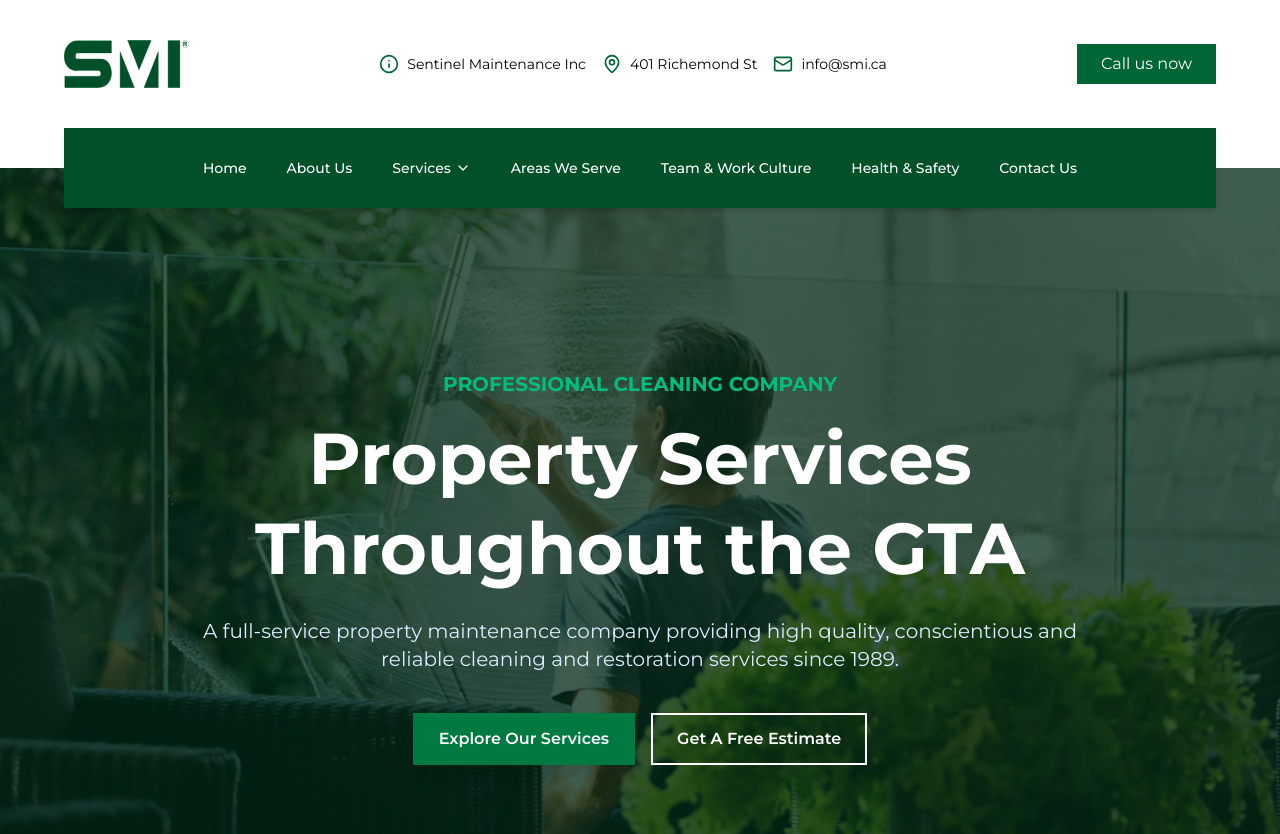
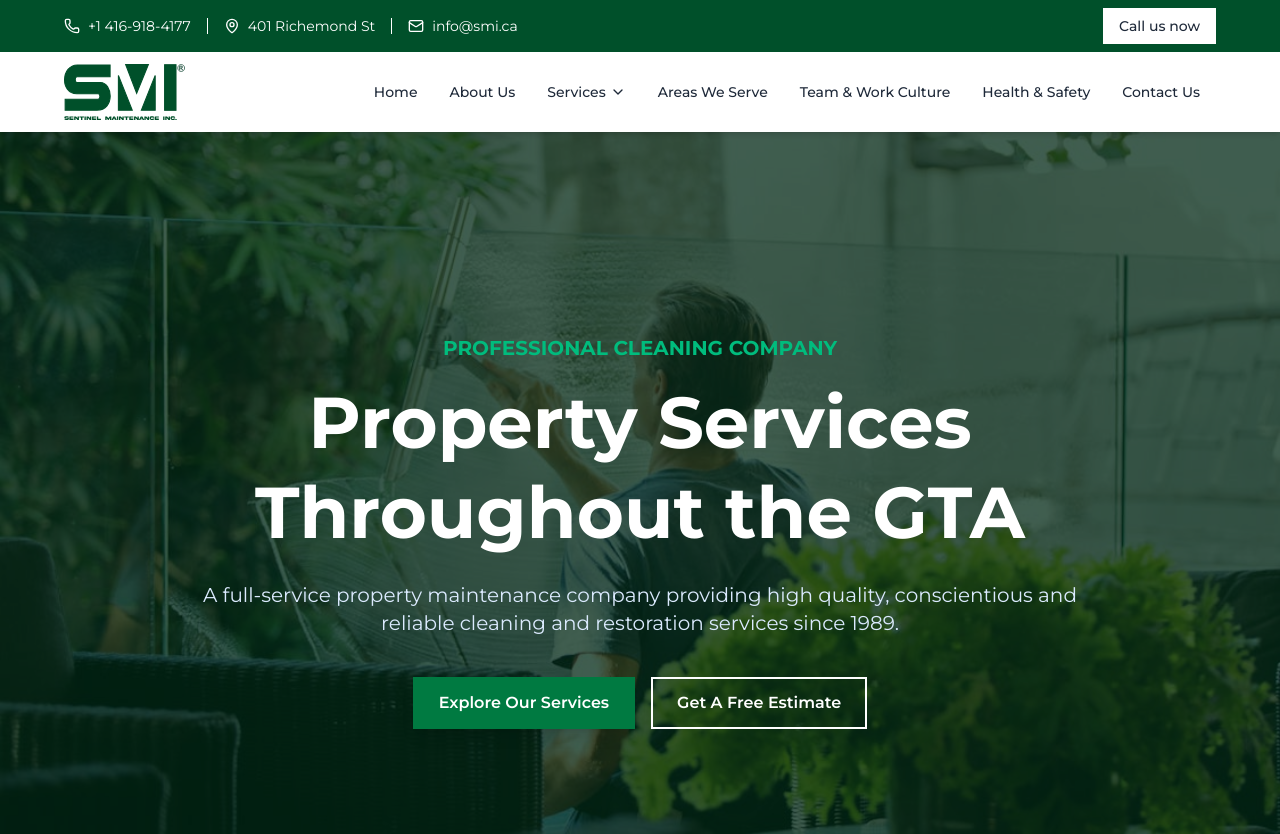
Before and after one commit to Pexieftw/Sentinel-Maintenance-Inc-Website, a Next.js app: page / in a window 1280 px wide. Shown: the top 834 px of the page. Built offline with nearby package versions, Linux system fonts and the light colour scheme.

Commit message:
Navbar Change

```diff
--- a/app/components/NavBar.jsx
+++ b/app/components/NavBar.jsx
@@ -3,7 +3,7 @@ import React, { useState } from 'react';
 import { Menu, X, ChevronDown, Phone } from 'lucide-react';
 import Image from 'next/image';
 import Link from 'next/link';
-import smiLogoMini from '@/public/icons/SMI-LOGO-MINI.svg';
+import smiLogo from '@/public/icons/SMI NEW FONT.svg';
 
 import { services, navItems } from "../utils/data";
 
@@ -13,32 +13,41 @@ const Navbar = () => {
   const [activeCategoryTab, setActiveCategoryTab] = useState(null);
 
   return (
-  <nav className="w-full max-w-6xl mx-auto bg-primary-300 shadow-md z-50 lg:absolute left-0 right-0 top-[66px] lg:top-[128px]">
-    <div className="px-4 sm:px-6 lg:px-8">
-      <div className="flex items-center justify-between lg:justify-center h-20">
-
+    <nav className="w-full bg-white shadow-md z-50 sticky top-0">
+      <div className="max-w-6xl mx-auto">
+        <div className="relative flex items-center h-20 px-4 lg:px-0">
+          {/* Logo */}
+          <div className="flex items-center">
+            <Link href="/">
+              <Image
+                src={smiLogo}
+                alt="SMI Logo"
+                width={121}
+                height={56}
+              />
+            </Link>
+          </div>
 
           {/* Desktop Navigation */}
-          <div className="hidden lg:flex space-x-4 items-center">
+          <div className="hidden lg:flex flex-1 justify-end items-center h-full">
             {navItems.map((item, index) => (
               <div
                 key={index}
-                className="relative group"
+                className="group h-full flex items-center"
                 onMouseEnter={() => item.dropdown && setActiveDropdown(item.label)}
                 onMouseLeave={() => setActiveDropdown(null)}
               >
                 <Link
                   href={item.link}
-                  className="lg:flex text-white hover:bg-primary-400 px-3 py-2 text-sm font-medium transition-colors duration-300 flex items-center"
+                  className="flex text-gray-800 hover:text-primary-500 px-4 h-full items-center text-sm font-medium transition-colors duration-300 hover:bg-gray-50"
                 >
                   {item.label}
                   {item.dropdown && <ChevronDown className="ml-1 w-4 h-4" />}
                 </Link>
-
                 {/* Dropdown for Services */}
                 {item.dropdown && activeDropdown === item.label && (
                   <div
-                    className="absolute left-[-316px] top-[36px] w-6xl bg-white shadow-lg"
+                    className="absolute left-0 top-20 w-6xl bg-white shadow-lg border border-gray-200"
                     style={{
                       animation: 'fadeIn 0.5s ease-out forwards'
                     }}
@@ -58,7 +67,7 @@ const Navbar = () => {
                             >
                               <Link
                                 href={`/services/${service.toLowerCase().replace(/\s+/g, '-').replace(/&/g, 'and')}`}
-                                className="flex justify-center items-center h-14 text-sm w-full text-center py-2 px-4 text-gray-700 bg-gray-100 rounded-md hover:bg-primary-400 hover:text-white hover:shadow-md transition-all duration-300 transform hover:-translate-y-1"
+                                className="flex justify-center items-center h-14 text-sm w-full text-center py-2 px-4 text-gray-700 bg-gray-50 hover:bg-primary-400 hover:text-white hover:shadow-md transition-all duration-300 transform hover:-translate-y-1"
                               >
                                 {service}
                               </Link>
@@ -82,7 +91,7 @@ const Navbar = () => {
                               >
                                 <Link
                                   href={`/services/${service.toLowerCase().replace(/\s+/g, '-').replace(/&/g, 'and')}`}
-                                  className="flex justify-center items-center h-14 text-sm w-full text-center py-2 px-4 text-gray-700 bg-gray-100 rounded-md hover:bg-primary-400 hover:text-white hover:shadow-md transition-all duration-200 transform hover:-translate-y-1"
+                                  className="flex justify-center items-center h-14 text-sm w-full text-center py-2 px-4 text-gray-700 bg-gray-50 hover:bg-primary-400 hover:text-white hover:shadow-md transition-all duration-200 transform hover:-translate-y-1"
                                 >
                                   {service}
                                 </Link>
@@ -100,7 +109,7 @@ const Navbar = () => {
                               >
                                 <Link
                                   href={`/services/${service.toLowerCase().replace(/\s+/g, '-').replace(/&/g, 'and')}`}
-                                  className="flex justify-center items-center h-14 text-sm w-full text-center py-2 px-4 text-gray-700 bg-gray-100 rounded-md hover:bg-primary-400 hover:text-white hover:shadow-md transition-all duration-200 transform hover:-translate-y-1"
+                                  className="flex justify-center items-center h-14 text-sm w-full text-center py-2 px-4 text-gray-700 bg-gray-50 hover:bg-primary-400 hover:text-white hover:shadow-md transition-all duration-200 transform hover:-translate-y-1"
                                 >
                                   {service}
                                 </Link>
@@ -124,7 +133,7 @@ const Navbar = () => {
                             >
                               <Link
                                 href={`/services/${service.toLowerCase().replace(/\s+/g, '-').replace(/&/g, 'and')}`}
-                                className="flex justify-center items-center h-14 text-sm w-full text-center py-2 px-4 text-gray-700 bg-gray-100 rounded-md hover:bg-primary-400 hover:text-white hover:shadow-md transition-all duration-200 transform hover:-translate-y-1"
+                                className="flex justify-center items-center h-14 text-sm w-full text-center py-2 px-4 text-gray-700 bg-gray-50 hover:bg-primary-400 hover:text-white hover:shadow-md transition-all duration-200 transform hover:-translate-y-1"
                               >
                                 {service}
                               </Link>
@@ -139,41 +148,24 @@ const Navbar = () => {
             ))}
           </div>
 
-          {/* Mobile Menu Button */}
-
-          <div className="cursor-pointer lg:hidden items-center">
-            <Link href="/">
-              <Image
-                src={smiLogoMini}
-                alt="SMI Logo"
-                className="h-10 w-auto filter brightness-0 invert"
-                width={104}
-                height={40}
-              />
-            </Link>
-          </div>
-
-          <div className="flex gap-4">
-
-          <div className="lg:hidden flex items-center">
+          {/* Mobile Menu Buttons*/}
+          <div className="flex lg:hidden items-center gap-4 ml-auto">
             <button
               type="button"
-                className="inline-flex items-center justify-center p-2 rounded-md text-primary-300 bg-white hover:bg-gray-200
-                  focus:outline-none focus:ring-2 focus:ring-inset  cursor-pointer"
+              className="inline-flex items-center justify-center p-3 bg-primary-300 text-white hover:bg-primary-400
+                focus:outline-none focus:ring-2 focus:ring-inset cursor-pointer"
               aria-expanded={isMenuOpen}
             >
               <a href="tel:+14169184177">
                 <Phone className="block h-6 w-6" aria-hidden="true" />
               </a>
             </button>
-            </div>
 
-            <div className="lg:hidden flex items-center">
             <button
               onClick={() => setIsMenuOpen(!isMenuOpen)}
               type="button"
-                className="inline-flex items-center justify-center p-2 rounded-md text-primary-300 bg-white hover:bg-gray-200
-                  focus:outline-none focus:ring-2 focus:ring-inset  cursor-pointer"
+              className="inline-flex items-center justify-center p-3 bg-primary-300 text-white hover:bg-primary-400
+                focus:outline-none focus:ring-2 focus:ring-inset cursor-pointer"
               aria-expanded={isMenuOpen}
             >
               <span className="sr-only">Open main menu</span>
@@ -184,10 +176,6 @@ const Navbar = () => {
               )}
             </button>
           </div>
-
-          </div>
-
-
         </div>
       </div>
 
@@ -207,16 +195,16 @@ const Navbar = () => {
         />
 
         <div
-          className="relative h-full w-full bg-primary-300 shadow-xl overflow-y-auto transform transition-transform duration-500 ease-in-out"
+          className="relative h-full w-full bg-white shadow-xl overflow-y-auto transform transition-transform duration-500 ease-in-out"
           style={{
             transform: isMenuOpen ? 'translateX(0)' : 'translateX(-100%)',
             transitionTimingFunction: 'cubic-bezier(0.16, 1, 0.3, 1)',
           }}
         >
-          <div className="flex justify-end p-4 border-b border-primary-400">
+          <div className="flex justify-end p-4 border-b border-gray-200">
             <button
               onClick={() => setIsMenuOpen(false)}
-              className="text-white hover:text-gray-200 transition-colors duration-300"
+              className="text-gray-800 hover:text-primary-500 transition-colors duration-300"
             >
               <X className="w-6 h-6" />
             </button>
@@ -226,7 +214,7 @@ const Navbar = () => {
             {navItems.map((item, index) => (
               <div
                 key={index}
-                className={`border-b border-primary-400 transform transition-all duration-500`}
+                className={`border-b border-gray-200 transform transition-all duration-500`}
                 style={{
                   opacity: isMenuOpen ? 1 : 0,
                   transform: isMenuOpen ? 'translateX(0)' : 'translateX(-20px)',
@@ -236,7 +224,7 @@ const Navbar = () => {
                 {item.dropdown ? (
                   <div>
                     <div
-                      className="px-4 py-3 text-white flex justify-center items-center hover:bg-primary-400 cursor-pointer transition duration-200"
+                      className="px-4 py-3 text-gray-800 flex justify-center items-center hover:bg-gray-100 cursor-pointer transition duration-200"
                       onClick={() => setActiveDropdown(activeDropdown === item.label ? null : item.label)}
                     >
                       {item.label}
@@ -259,7 +247,7 @@ const Navbar = () => {
                               key={category}
                               className={`cursor-pointer py-2 px-3 rounded-md text-sm font-medium transition-all duration-300 ${
                                 activeCategoryTab === category
-                                  ? 'bg-primary-300 text-white shadow-md'
+                                  ? 'bg-primary-500 text-white shadow-md'
                                   : 'bg-gray-200 text-gray-700 hover:bg-gray-300'
                               }`}
                               onClick={() => setActiveCategoryTab(activeCategoryTab === category ? null : category)}
@@ -291,14 +279,13 @@ const Navbar = () => {
                                       >
                                         <Link
                                           href={`/services/${service.toLowerCase().replace(/\s+/g, '-').replace(/&/g, 'and')}`}
-                                          className="block w-full text-center py-2 px-4 text-gray-700 bg-gray-100 rounded-md hover:bg-primary-400 hover:text-white hover:shadow-md transition-all duration-200 transform hover:-translate-y-1"
+                                          className="block w-full text-center py-2 px-4 text-gray-700 bg-white rounded-md hover:bg-primary-500 hover:text-white hover:shadow-md transition-all duration-200 transform hover:-translate-y-1"
                                           onClick={() => setIsMenuOpen(false)}
                                         >
                                           {service}
                                         </Link>
                                       </li>
                                     ))}
-                                    {/* Render column2 */}
                                     {services.column2.map((service, serviceIndex) => (
                                       <li
                                         key={`col2-${serviceIndex}`}
@@ -310,7 +297,7 @@ const Navbar = () => {
                                       >
                                         <Link
                                           href={`/services/${service.toLowerCase().replace(/\s+/g, '-').replace(/&/g, 'and')}`}
-                                          className="block w-full text-center py-2 px-4 text-gray-700 bg-gray-100 rounded-md hover:bg-primary-400 hover:text-white hover:shadow-md transition-all duration-200 transform hover:-translate-y-1"
+                                          className="block w-full text-center py-2 px-4 text-gray-700 bg-white rounded-md hover:bg-primary-500 hover:text-white hover:shadow-md transition-all duration-200 transform hover:-translate-y-1"
                                           onClick={() => setIsMenuOpen(false)}
                                         >
                                           {service}
@@ -330,7 +317,7 @@ const Navbar = () => {
                                     >
                                       <Link
                                         href={`/services/${service.toLowerCase().replace(/\s+/g, '-').replace(/&/g, 'and')}`}
-                                        className="block w-full text-center py-2 px-4 text-gray-700 bg-gray-100 rounded-md hover:bg-primary-400 hover:text-white hover:shadow-md transition-all duration-200 transform hover:-translate-y-1"
+                                        className="block w-full text-center py-2 px-4 text-gray-700 bg-white rounded-md hover:bg-primary-500 hover:text-white hover:shadow-md transition-all duration-200 transform hover:-translate-y-1"
                                         onClick={() => setIsMenuOpen(false)}
                                       >
                                         {service}
@@ -348,7 +335,7 @@ const Navbar = () => {
                 ) : (
                   <Link
                     href={item.link}
-                    className="flex justify-center px-4 py-3 text-white hover:bg-primary-400 transition duration-200"
+                    className="flex justify-center px-4 py-3 text-gray-800 hover:bg-gray-100 transition duration-200"
                     onClick={() => setIsMenuOpen(false)}
                   >
                     {item.label}
--- a/app/components/TopBar.jsx
+++ b/app/components/TopBar.jsx
@@ -1,74 +1,26 @@
 "use client";
 
 import React, { useState, useEffect } from 'react';
-import { Building2, Info, MapPin, Mail } from 'lucide-react';
-import Image from 'next/image';
-import smiLogoMini from '@/public/icons/SMI-LOGO-MINI.svg';
-import Link from 'next/link';
+import { topBarSections } from '../utils/data';
+
 const TopBar = () => {
-
   const [activeSection, setActiveSection] = useState(0);
 
   useEffect(() => {
     const interval = setInterval(() => {
       setActiveSection((prev) => (prev + 1) % 3);
-    }, 3000); // Change active section every 3 seconds
+    }, 3000);
 
     return () => clearInterval(interval);
   }, []);
 
-  const sections = [
-    {
-      icon: <Building2 className="stroke-current" />,
-      text: "Sentinel Maintenance Inc",
-    },
-    {
-      icon: <MapPin className="stroke-current" />,
-      text: "401 Richemond St",
-    },
-    {
-      icon: <Mail className="stroke-current" />,
-      text: "info@smi.ca",
-    }
-  ];
-
   return (
-    <div className="flex justify-center items-center lg:mb-[40px] py-0 md:py-6 lg:py-10 lg:px-0">
-      <div className="w-full max-w-6xl mx-auto flex justify-center lg:justify-between items-center">
-
-        {/* Logo Section */}
-        <div className="hidden lg:flex items-center">
-          <Link href="/">
-            <Image
-              src={smiLogoMini}
-              alt="SMI Logo"
-              className="h-12 w-auto"
-              width={125}
-              height={48}
-              priority
-            />
-          </Link>
-        </div>
-        {/* Informations Section */}
-        <div className="hidden md:flex justify-center items-center space-x-4 ">
-          <div className="flex items-center space-x-2">
-            <Info className="w-5 h-5 text-primary-200" />
-            <span className="text-sm">Sentinel Maintenance Inc</span>
-          </div>
-          <div className="flex items-center space-x-2">
-            <MapPin className="w-5 h-5 text-primary-200" />
-            <span className="text-sm">401 Richemond St</span>
-          </div>
-          <div className="flex items-center space-x-2">
-            <Mail className="w-5 h-5 text-primary-200" />
-            <span className="text-sm">info@smi.ca</span>
-          </div>
-        </div>
-
-
-        <div className="md:hidden w-full border-b-2 border-primary-400 shadow-lg">
+    <div className="bg-primary-300 text-white text-sm">
+      <div className="w-full max-w-6xl mx-auto">
+        {/* Mobile View */}
+        <div className="md:hidden w-full">
           <div className="flex items-center justify-between">
-            {sections.map((section, index) => {
+            {topBarSections.map((section, index) => {
               const isActive = activeSection === index;
               return (
                 <div
@@ -80,16 +32,17 @@ const TopBar = () => {
                   <div
                     className={`
                       relative flex items-center justify-center
-                      w-full h-16
+                      w-full h-8
                       ${isActive
-                        ? `bg-primary-300 pl-3 pr-4`
-                        : 'bg-white px-3'
+                        ? `bg-white px-2 py-6 text-gray-800`
+                        : 'bg-primary-300 px-2 py-6 text-white'
                       }
                       transition-all duration-500
                     `}
                   >
                     <div className={`
-                      flex-shrink-0 rounded-full ${isActive ? 'text-white' : 'text-gray-800'}
+                      flex-shrink-0 rounded-full
+                      ${isActive ? 'text-gray-800' : 'text-white'}
                       ${isActive ? '' : 'scale-90'}
                       transition-transform duration-300
                     `}>
@@ -100,20 +53,37 @@ const TopBar = () => {
                       ml-2 whitespace-nowrap overflow-hidden transition-all duration-500
                       ${isActive ? 'max-w-full opacity-100' : 'max-w-0 opacity-0'}
                     `}>
-                      <span className="text-sm font-medium text-white">{section.text}</span>
+                      <span className={`text-xs font-medium ${isActive ? 'text-gray-800' : 'text-white'}`}>
+                        {section.text}
+                      </span>
                     </div>
-
                   </div>
                 </div>
               );
             })}
           </div>
         </div>
-        {/* CTA Button - Hidden on Mobile */}
-        <div className="hidden lg:flex items-center">
+
+        {/* Desktop View */}
+        <div className="hidden md:flex justify-between items-center px-4 lg:px-0">
+          <div className="flex items-center">
+            {topBarSections.map((section, index) => (
+              <React.Fragment key={index}>
+                <div className="flex items-center py-4">
+                  {section.icon}
+                  <span className="ml-2">{section.text}</span>
+                </div>
+                {index < topBarSections.length - 1 && (
+                  <div className="h-4 w-px bg-white bg-opacity-50 mx-4"></div>
+                )}
+              </React.Fragment>
+            ))}
+          </div>
+
+          {/* Call us now button */}
           <a
             href="tel:+14169184122"
-            className="bg-primary-200 text-white px-6 py-2 hover:bg-primary-300 transition"
+            className="bg-white text-gray-800 px-4 py-2 hover:bg-gray-100 transition-colors duration-200 font-medium"
           >
             Call us now
           </a>
--- a/app/utils/data.jsx
+++ b/app/utils/data.jsx
@@ -21,10 +21,10 @@ export const services = {
       'COVID-19 Cleaning',
       'Graffiti Removal',
       'Hand Stone Staining for Colour Matching',
-      'Natural Stone Restoration'
+      'Natural Stone Restoration',
+      'Tile & Grout Cleaning & Colour Sealing',
     ],
     column2: [
-      'Tile & Grout Cleaning & Colour Sealing',
       'Landscaping',
       'Snow Removal',
       'Lobby and Entrance Walk-off Matting Installation',
@@ -32,7 +32,9 @@ export const services = {
       'HVAC Cleaning',
       'Fan Coil Cleaning',
       'Laundry and Kitchen Exhaust Fan Cleaning',
-      'Industrial Kitchen Vent Cleaning'
+      'Industrial Kitchen Vent Cleaning',
+      'Moving Services',
+      'Junk Removal'
     ]
   },
   'Restoration': [
@@ -43,6 +45,24 @@ export const services = {
   ]
 };
 
+// TopBar Infomatrions
+
+import { Phone, MapPin, Mail } from 'lucide-react';
+
+export const topBarSections = [
+  {
+    icon: <Phone className="stroke-current" size={16} />,
+    text: "+1 416-918-4177"
+  },
+  {
+    icon: <MapPin className="stroke-current" size={16} />,
+    text: "401 Richemond St"
+  },
+  {
+    icon: <Mail className="stroke-current" size={16} />,
+    text: "info@smi.ca"
+  }
+];
 
 // Navbar Informations
 export const navItems = [
```
Also changed, not shown: public/icons/SMI NEW FONT.svg (added). Lines whose indentation alone changed are shown as unchanged.
